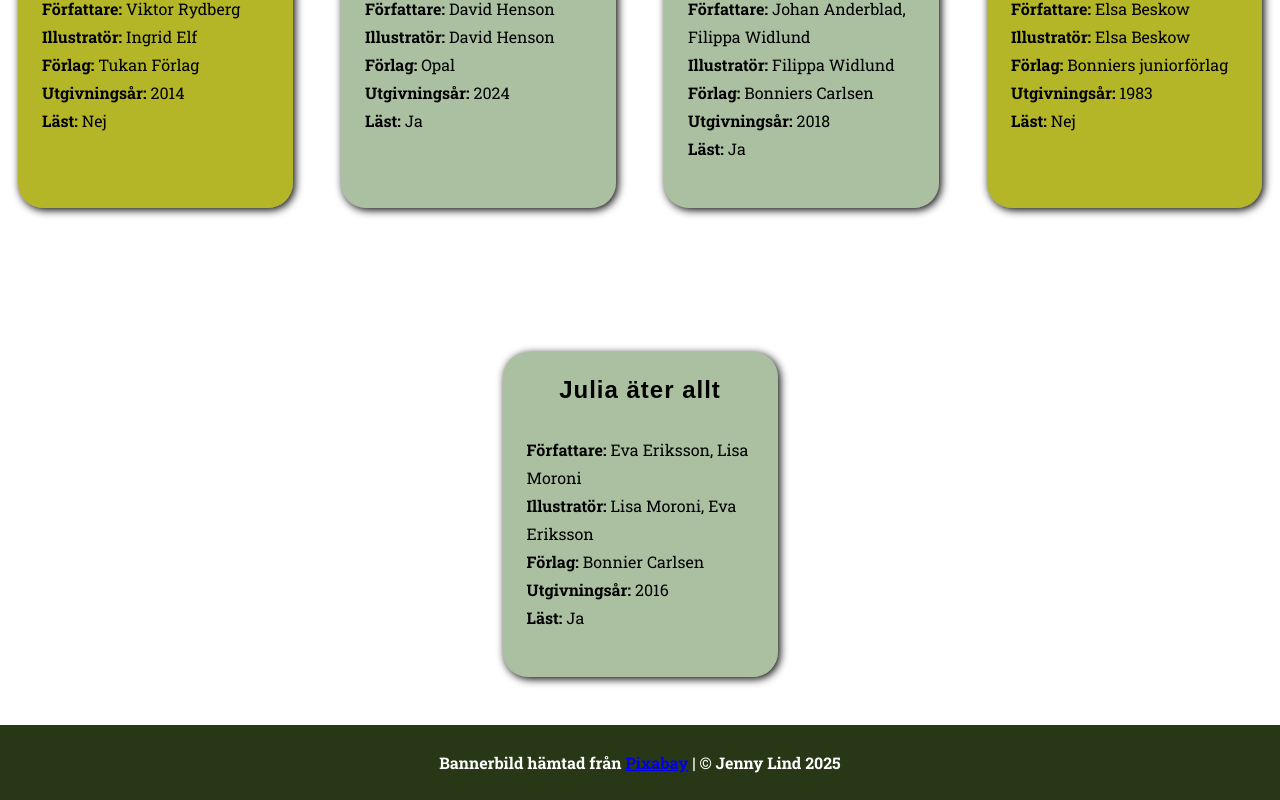
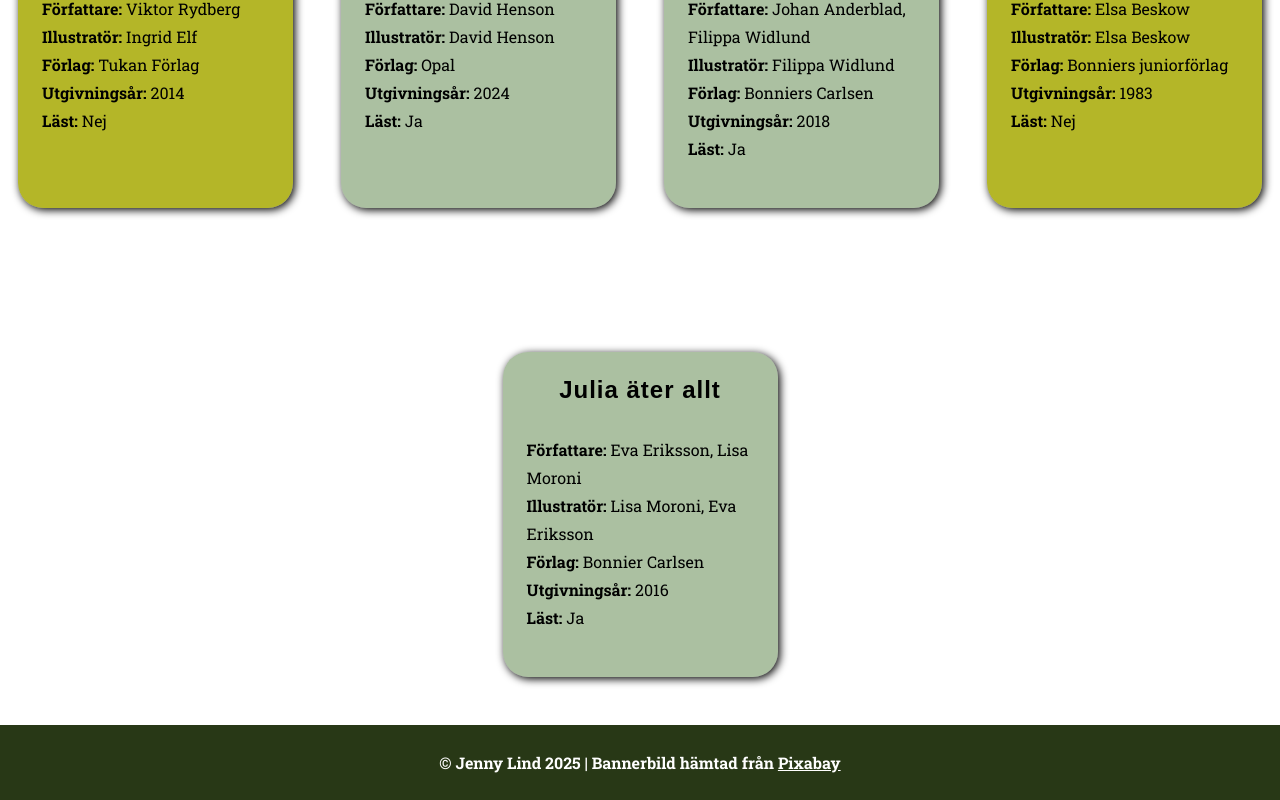
Before and after one commit to Luxusseife/React-moment1-barnbokshyllan, a React (Vite) app: page / in a window 1280 px wide. Shown: the part 1011-1811 px from the top of the page. Built offline with nearby package versions, Linux system fonts and the light colour scheme; a web font is replaced by a local one.

Commit message:
Styling för footerlänk fixad.

```diff
--- a/src/Footer.css
+++ b/src/Footer.css
@@ -10,11 +10,11 @@
     font-weight: bold;
 }
 
-footer p a {
+.footer a {
     color: white;
 }
 
-footer p a:hover {
+.footer a:hover {
     color: white;
     text-decoration: none;
 }
--- a/src/components/Footer.tsx
+++ b/src/components/Footer.tsx
@@ -5,7 +5,7 @@ import '../Footer.css'
 function Footer() {
   return (
     <div className="footer">
-      <p>Bannerbild hämtad från <a href="https://pixabay.com/sv/">Pixabay</a> | &copy; Jenny Lind 2025</p>
+      <p>&copy; Jenny Lind 2025  | Bannerbild hämtad från <a href="https://pixabay.com/sv/">Pixabay</a></p>
     </div>
   )
 }
```
